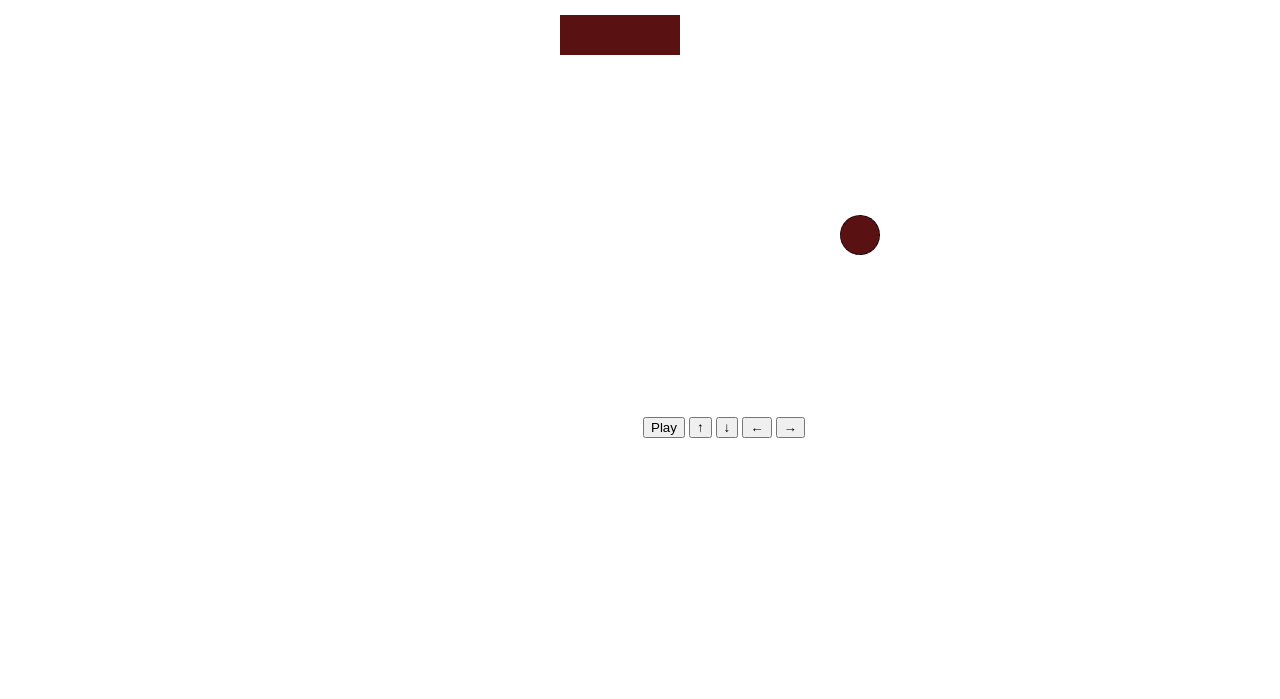
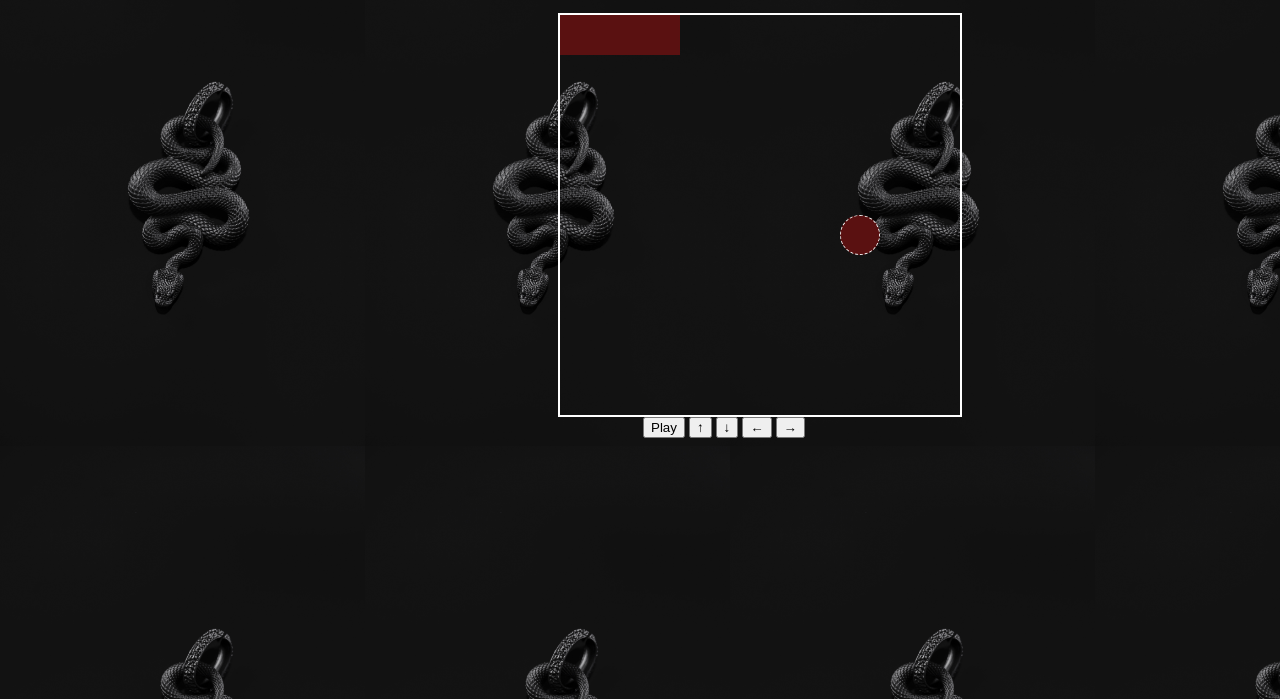
Before and after one commit to SantiOcampo1003/snake-1, a plain HTML site: page index.html in a window 1280 px wide. Shown: the part 101-800 px from the top of the page. Drawn offline with Linux system fonts and the light colour scheme.

Commit message:
culebrita

```diff
--- a/style.css
+++ b/style.css
@@ -36,5 +36,5 @@
   height: 38px;
   background-color: rgb(90, 17, 17);
   border-radius: 40px;
-  border: 1px dashed black;
+  border: 1px dashed rgb(241, 234, 234);
 }
```
Also changed, not shown: pexels-coppertist-wu-15466178.jpg (added).
